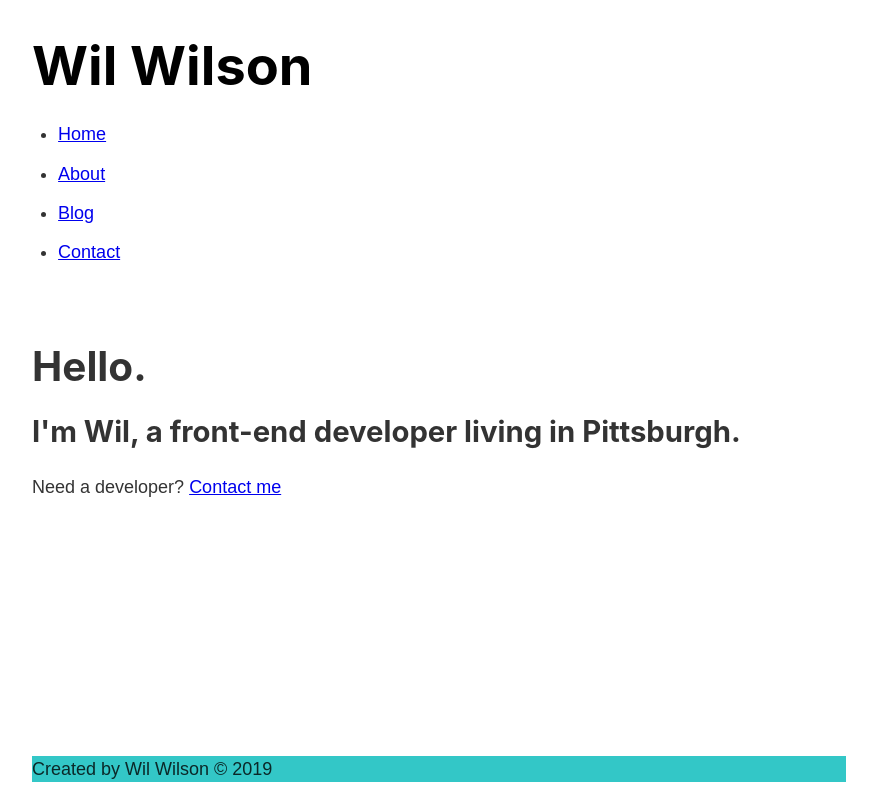
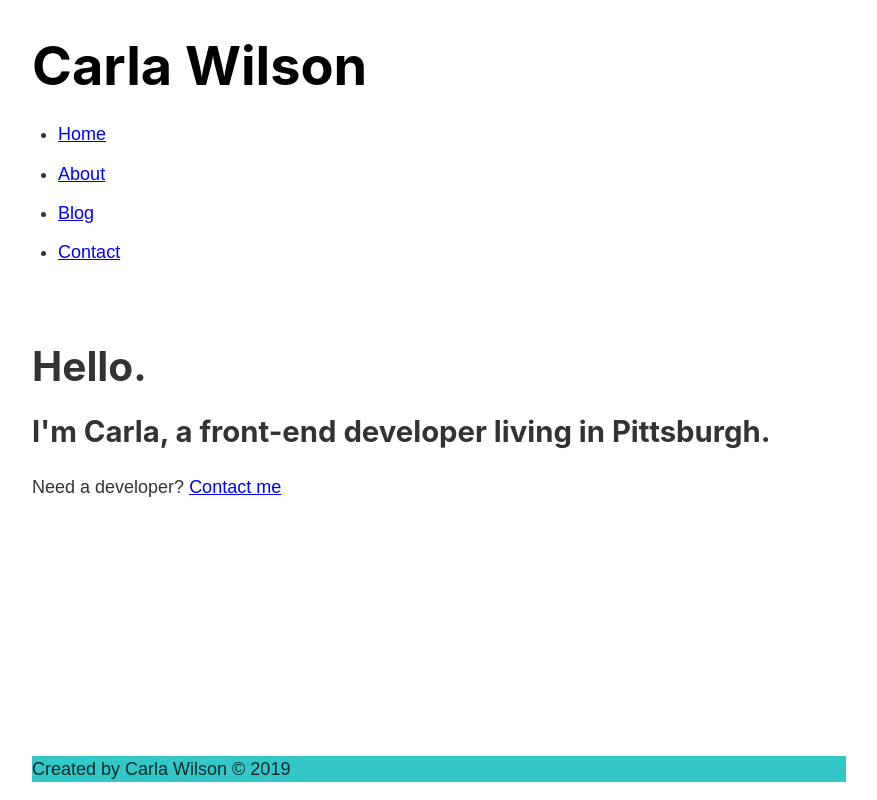
Before and after one commit to vWvilson/gatsby-personal-site, a Gatsby site: page / in a window 1280 px wide. Shown: the whole page, without its empty margins (201-1078 px from the left). Built offline with nearby package versions, Linux system fonts and the light colour scheme; Gatsby itself is replaced by a stand-in of ours.

Commit message:
first name

```diff
--- a/gatsby-config.js
+++ b/gatsby-config.js
@@ -1,7 +1,7 @@
 module.exports = {
     siteMetadata: {
-        title: 'Wil Wilson',
-        author:'Wil Wilson'
+        title: 'Carla Wilson',
+        author:'Carla Wilson'
     },
     plugins:[
 
--- a/src/pages/index.js
+++ b/src/pages/index.js
@@ -12,7 +12,7 @@ const IndexPage=()=> {
         <Layout>
             <Head title ="Home"/>
             <h1>Hello.</h1>
-            <h2>I'm Wil, a front-end developer living in Pittsburgh. </h2>
+            <h2>I'm Carla, a front-end developer living in Pittsburgh. </h2>
             <p>Need a developer? <Link className={contactStyle.contactItem}  to ="/contact">Contact me </Link></p>
         </Layout>
     )
```
